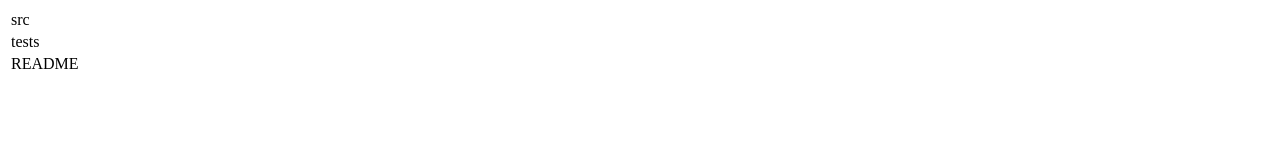
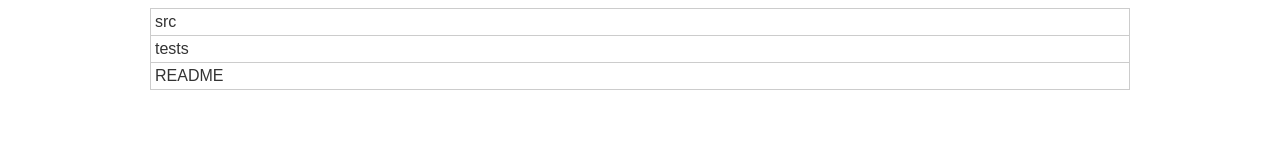
Before and after one commit to LeroyHutchinsonJ/Github_Clone, a React app: page / in a window 1280 px wide. Built offline with nearby package versions, Linux system fonts and the light colour scheme.

Commit message:
Borders-YaY
Added borders to the component, also changed the font

```diff
--- a/src/index.js
+++ b/src/index.js
@@ -3,16 +3,8 @@ import ReactDOM from "react-dom";
 import "./styles.css";
 import PropTypes from "prop-types";
 
-function App() {
-  return (
-    <div className="App">
-      <h1>Hello CodeSandbox</h1>
-      <h2>Start editing to see some magic happen!</h2>
-    </div>
-  );
-}
 var FileList = ({ files }) => (
-  <table className="file-list">
+  <table className="fileList">
     <tbody>
       {files.map(file => (
         <FileListItem file={file} key={file.name} />
--- a/src/styles.css
+++ b/src/styles.css
@@ -2,3 +2,19 @@
   font-family: sans-serif;
   text-align: center;
 }
+.fileList {
+  font-family: Arial, Helvetica, sans-serif;
+  width: 980px;
+  color: #333;
+  margin: 0 auto;
+  border: 1px solid #ccc;
+  border-collapse: collapse;
+}
+
+.fileList td {
+  border-top: 1px solid #ccc;
+}
+.fileName {
+  padding: 4px;
+  max-width: 180px;
+}
```
